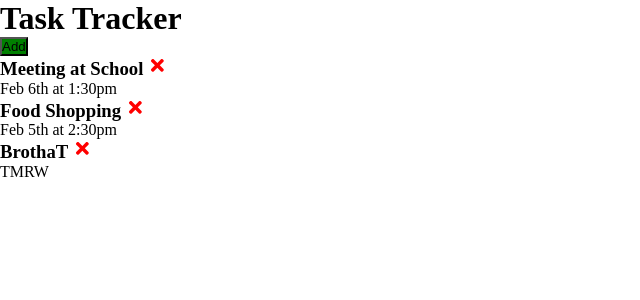
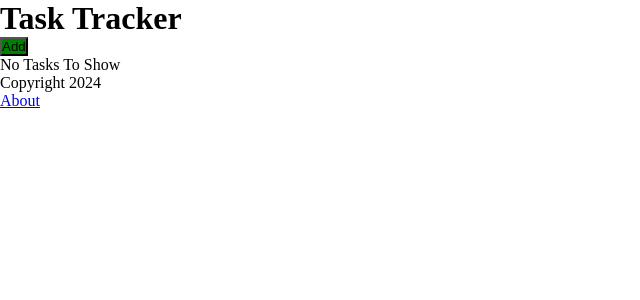
Before and after one commit to RomaZinkevich/TaskTracker-React, a React (Create React App) app: page / in a window 1280 px wide. Shown: the top 300 px of the page, without its empty margins (0-640 px from the left). Built offline with nearby package versions, Linux system fonts and the light colour scheme; data requests are answered from the project's data file.

Commit message:
done with routing

```diff
--- a/db.json
+++ b/db.json
@@ -1,22 +1,3 @@
 {
-  "tasks": [
-    {
-      "id": "2",
-      "text": "Meeting at School",
-      "day": "Feb 6th at 1:30pm",
-      "reminder": true
-    },
-    {
-      "id": "3",
-      "text": "Food Shopping",
-      "day": "Feb 5th at 2:30pm",
-      "reminder": true
-    },
-    {
-      "id": "c973",
-      "text": "BrothaT",
-      "day": "TMRW",
-      "reminder": true
-    }
-  ]
+  "tasks": []
 }
--- a/package.json
+++ b/package.json
@@ -9,6 +9,7 @@
     "json-server": "^1.0.0-alpha.23",
     "react": "^18.2.0",
     "react-dom": "^18.2.0",
+    "react-router-dom": "^6.22.1",
     "react-scripts": "5.0.1",
     "web-vitals": "^2.1.4"
   },
--- a/src/App.js
+++ b/src/App.js
@@ -1,93 +1,27 @@
-import Header from './components/Header'
-import Tasks from './components/Tasks';
-import AddTask from './components/AddTask';
-import { useState, useEffect } from 'react'
+import React from 'react';
+import './index.css';
+import { RouterProvider } from 'react-router-dom';
+import { createBrowserRouter} from 'react-router-dom'
+import About from './components/About';
+import Homepage from './components/Homepage';
 
-function App() {
-  const [showAddTask, setShowAddTask] = useState(false)
-  const [tasks, setTasks] = useState([])
+const router = createBrowserRouter([
+  {
+    path: "/",
+    element: <Homepage />,
+  },
+  {
+    path:"/about",
+    element:<About></About>
+  }
+])
 
-  useEffect(() => {
-    const getTasks = async () => {
-      const tasksFromServer = await fetchTasks()
-      setTasks(tasksFromServer)
-    }
-
-    getTasks()
-  }, [])
-
-  //Fetch Tasks
-  const fetchTasks = async () => {
-    const res = await fetch('http://localhost:5000/tasks')
-    const data = await res.json()
-
-    return data
-  }
-
-    //Fetch Task
-    const fetchTask = async (id) => {
-      const res = await fetch(`http://localhost:5000/tasks/${id}`)
-      const data = await res.json()
-
-      return data
-    }
-
-  //Add Task
-  const addTask = async (task) => {
-    const res = await fetch('http://localhost:5000/tasks', {
-      method: 'POST',
-      headers: {
-        'Content-type': 'application/json'
-      },
-      body: JSON.stringify(task)
-    })
-
-    const data = await res.json()
-
-    setTasks([...tasks, data])
-  }
-
-  // Delete task
-  const deleteTask = async (id) => {
-    await fetch(`http://localhost:5000/tasks/${id}`, {
-      method: 'DELETE'
-    })
-
-    setTasks(tasks.filter((task) => task.id!==id))
-  }
-
-  // Toggle Reminder
-  const toggleReminder = async (id) => {
-    const taskToToggle = await fetchTask(id)
-    const updTask = { ...taskToToggle, reminder: !taskToToggle.reminder }
-
-    const res = await fetch(`http://localhost:5000/tasks/${id}`,{
-      method: 'PUT',
-      headers:{
-        'Content-type': 'application/json'
-      },
-      body: JSON.stringify(updTask)
-    })
-
-    const data = await res.json()
-
-    setTasks(
-      tasks.map((task) =>
-      task.id===id ? { ...task, reminder:
-      !task.reminder } : task
-      )
-    )
-  }
-
+const App = () => {
   return (
-    <div className="container">
-      <Header onAdd={() => setShowAddTask
-        (!showAddTask)} showAdd={showAddTask}/>
-      {showAddTask && <AddTask onAdd={addTask}/>}
-      {tasks.length > 0 ? <Tasks tasks={tasks} onDelete=
-      {deleteTask} onToggle={toggleReminder} /> : 'No Tasks To Show'}
-    </div>
-  );
+    <>
+      <RouterProvider router={router}></RouterProvider>
+    </>
+  )
 }
 
 export default App;
--- /dev/null
+++ b/src/components/About.js
@@ -0,0 +1,14 @@
+import { Link } from "react-router-dom"
+import Header from "./Header"
+
+const About = () => {
+  return (
+    <div>
+        <Header></Header>
+        <h4>Version 1.0.0</h4>
+        <Link to="/">Back</Link>
+    </div>
+  )
+}
+
+export default About
--- /dev/null
+++ b/src/components/Footer.js
@@ -0,0 +1,12 @@
+import { Link } from "react-router-dom"
+
+const Footer = () => {
+  return (
+    <footer>
+        <p>Copyright 2024</p>
+        <Link to="/about">About</Link>
+    </footer>
+  )
+}
+
+export default Footer
--- a/src/components/Header.js
+++ b/src/components/Header.js
@@ -1,13 +1,16 @@
 import Button from './Button'
+import { useLocation } from 'react-router-dom';
+
 
 const Header = ({ title, onAdd, showAdd }) => {
+    let location = useLocation();
     return (
         <header className='header'>
             <h1>{title}</h1>
-            <Button
+            {location.pathname!=="/about" && <Button
             color={showAdd ? 'red' : 'green'}
             text={showAdd ? 'Close' : 'Add'}
-            onClick={onAdd}/>
+            onClick={onAdd}/>}
         </header>
     )
 }
--- /dev/null
+++ b/src/components/Homepage.js
@@ -0,0 +1,99 @@
+import Header from './Header'
+import Tasks from './Tasks';
+import AddTask from './AddTask';
+import Footer from './Footer';
+import { useState, useEffect } from 'react'
+
+function Homepage() {
+  const [showAddTask, setShowAddTask] = useState(false)
+  const [tasks, setTasks] = useState([])
+
+  useEffect(() => {
+    const getTasks = async () => {
+      const tasksFromServer = await fetchTasks()
+      setTasks(tasksFromServer)
+    }
+
+    getTasks()
+  }, [])
+
+  //Fetch Tasks
+  const fetchTasks = async () => {
+    const res = await fetch('http://localhost:5000/tasks')
+    const data = await res.json()
+
+    return data
+  }
+
+    //Fetch Task
+    const fetchTask = async (id) => {
+      const res = await fetch(`http://localhost:5000/tasks/${id}`)
+      const data = await res.json()
+
+      return data
+    }
+
+  //Add Task
+  const addTask = async (task) => {
+    const res = await fetch('http://localhost:5000/tasks', {
+      method: 'POST',
+      headers: {
+        'Content-type': 'application/json'
+      },
+      body: JSON.stringify(task)
+    })
+
+    const data = await res.json()
+
+    setTasks([...tasks, data])
+  }
+
+  // Delete task
+  const deleteTask = async (id) => {
+    await fetch(`http://localhost:5000/tasks/${id}`, {
+      method: 'DELETE'
+    })
+
+    setTasks(tasks.filter((task) => task.id!==id))
+  }
+
+  // Toggle Reminder
+  const toggleReminder = async (id) => {
+    const taskToToggle = await fetchTask(id)
+    const updTask = { ...taskToToggle, reminder: !taskToToggle.reminder }
+
+    const res = await fetch(`http://localhost:5000/tasks/${id}`,{
+      method: 'PUT',
+      headers:{
+        'Content-type': 'application/json'
+      },
+      body: JSON.stringify(updTask)
+    })
+
+    const data = await res.json()
+
+    setTasks(
+      tasks.map((task) =>
+      task.id===id ? { ...task, reminder:
+      !task.reminder } : task
+      )
+    )
+  }
+
+  return (
+    <div className="container">
+      <Header onAdd={() => setShowAddTask
+        (!showAddTask)} showAdd={showAddTask}/>
+
+      {showAddTask && <AddTask onAdd={addTask}/>}
+
+      {tasks.length > 0 ? <Tasks tasks={tasks} onDelete=
+      {deleteTask} onToggle={toggleReminder} /> : 'No Tasks To Show'}
+
+      <Footer />
+    </div>
+
+  );
+}
+
+export default Homepage
```
Also changed, not shown: 1 other file (tests, documents, lock files or other folders).
